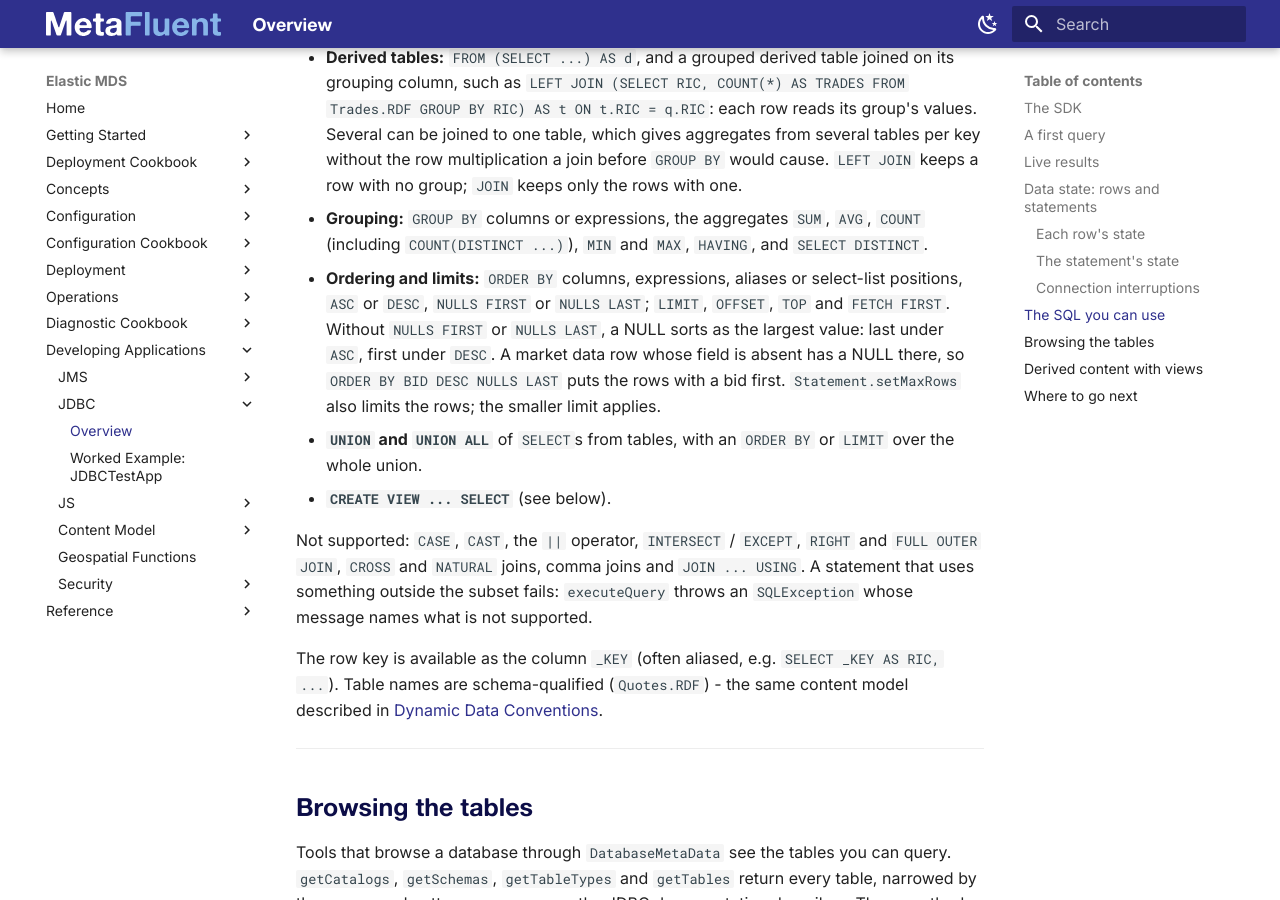
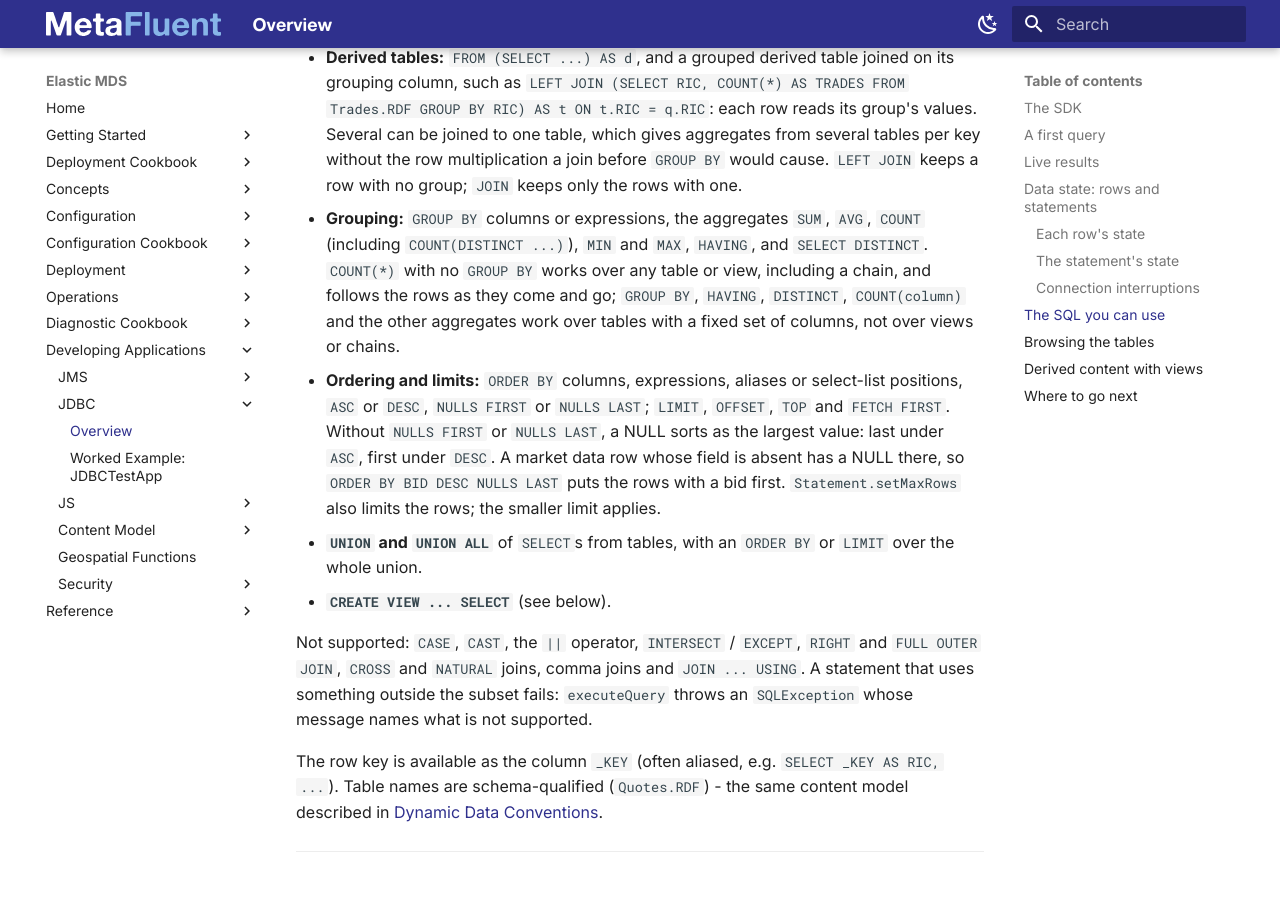
Before and after one commit to MetaFluent/ElasticMDS-docs, an MkDocs documentation site: the page built from docs/Develop-JDBC.md, in a window 1280 px wide and 900 px high, scrolled down 6041 px. Built offline with MkDocs 1.6.1 and Material for MkDocs 9.7.7, drawn with Linux system fonts in a browser that asks for light colours; the version menu is left out.

Commit message:
Grouping: COUNT(*) without GROUP BY works over any table or view; grouping proper needs a fixed set of columns (MetaFluent/IssueTracking#1762)
https://github.com/MetaFluent/IssueTracking/issues/1762

Co-Authored-By: Claude Fable 5.1 <noreply@anthropic.com>
Claude-Session: https://claude.ai/code/session_01G11mkgRwDAgdkdmvGDSa5r

```diff
--- a/docs/Develop-JDBC.md
+++ b/docs/Develop-JDBC.md
@@ -178,7 +178,7 @@ Elastic MDS accepts **a subset of SQL-92** - a read-only query surface (`SELECT`
 - **`WHERE`:** `= <> < <= > >=`, `[NOT] LIKE`, `[NOT] BETWEEN`, `IS [NOT] NULL`, `[NOT] IN` over a list or a sub-select, `[NOT] EXISTS (SELECT ...)`, and a comparison with a scalar sub-select, combined with `AND`, `OR`, `NOT` and parentheses.
 - **Joins:** `JOIN` / `INNER JOIN` or `LEFT JOIN`, each with an `ON` of one equality. The equality is on the joined table's key, and either the other table's key, a column of it (a foreign key), or an expression over the `FROM` table's columns, such as a library function. A foreign key matches the joined table's key by its text: a number matches when it is written with the same digits, so `8` matches the key `8` and `8.0` does not. Several joins may chain through earlier joined tables.
 - **Derived tables:** `FROM (SELECT ...) AS d`, and a grouped derived table joined on its grouping column, such as `LEFT JOIN (SELECT RIC, COUNT(*) AS TRADES FROM Trades.RDF GROUP BY RIC) AS t ON t.RIC = q.RIC`: each row reads its group's values. Several can be joined to one table, which gives aggregates from several tables per key without the row multiplication a join before `GROUP BY` would cause. `LEFT JOIN` keeps a row with no group; `JOIN` keeps only the rows with one.
-- **Grouping:** `GROUP BY` columns or expressions, the aggregates `SUM`, `AVG`, `COUNT` (including `COUNT(DISTINCT ...)`), `MIN` and `MAX`, `HAVING`, and `SELECT DISTINCT`.
+- **Grouping:** `GROUP BY` columns or expressions, the aggregates `SUM`, `AVG`, `COUNT` (including `COUNT(DISTINCT ...)`), `MIN` and `MAX`, `HAVING`, and `SELECT DISTINCT`. `COUNT(*)` with no `GROUP BY` works over any table or view, including a chain, and follows the rows as they come and go; `GROUP BY`, `HAVING`, `DISTINCT`, `COUNT(column)` and the other aggregates work over tables with a fixed set of columns, not over views or chains.
 - **Ordering and limits:** `ORDER BY` columns, expressions, aliases or select-list positions, `ASC` or `DESC`, `NULLS FIRST` or `NULLS LAST`; `LIMIT`, `OFFSET`, `TOP` and `FETCH FIRST`. Without `NULLS FIRST` or `NULLS LAST`, a NULL sorts as the largest value: last under `ASC`, first under `DESC`. A market data row whose field is absent has a NULL there, so `ORDER BY BID DESC NULLS LAST` puts the rows with a bid first. `Statement.setMaxRows` also limits the rows; the smaller limit applies.
 - **`UNION` and `UNION ALL`** of `SELECT`s from tables, with an `ORDER BY` or `LIMIT` over the whole union.
 - **`CREATE VIEW ... SELECT`** (see below).
```
